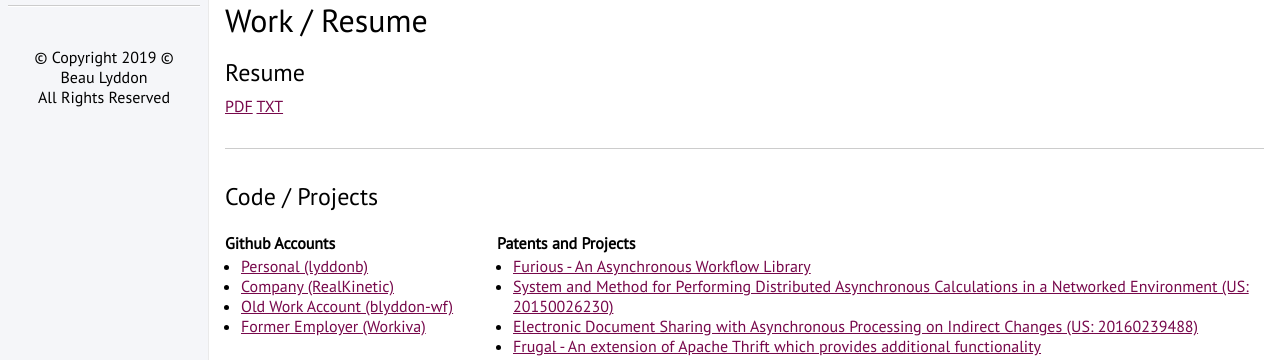
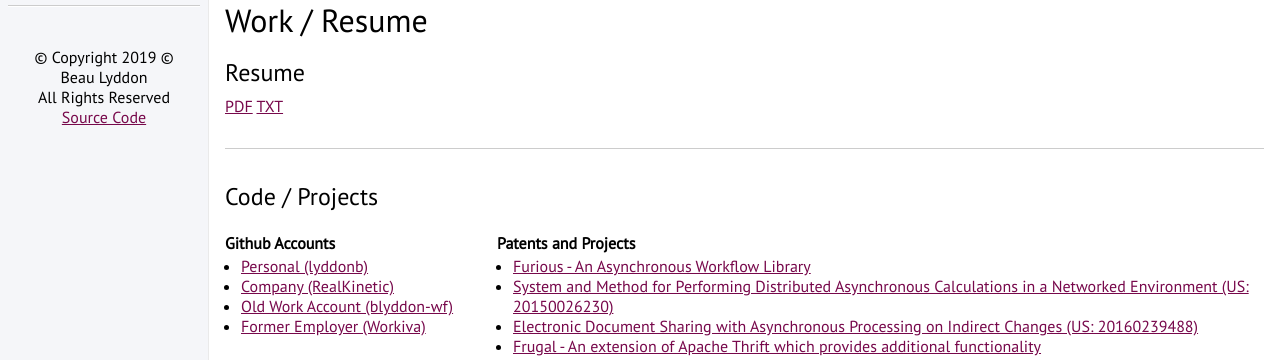
Before and after one commit to lyddonb/personal_site, a Flask app: page /about in a window 1280 px wide. Shown: the part 540-900 px from the top of the page. Run offline with Flask 2, Linux system fonts and the light colour scheme.

Commit message:
add link to source code

```diff
--- a/templates/base.html
+++ b/templates/base.html
@@ -96,6 +96,9 @@
           <div>© Copyright 2019 ©</div>
           <div>Beau Lyddon</div>
           <div>All Rights Reserved</div>
+          <div>
+            <a href="https://github.com/lyddonb/personal_site">Source Code</a>
+          </div>
         </footer>
 
       </div>
@@ -113,6 +116,9 @@
     <footer class="pagefooter">
       <div>© Copyright 2019 ©</div>
       <div>Beau Lyddon | All Rights Reserved</div>
+      <div>
+        <a href="https://github.com/lyddonb/personal_site">Source Code</a>
+      </div>
     </footer>
 
 
```
